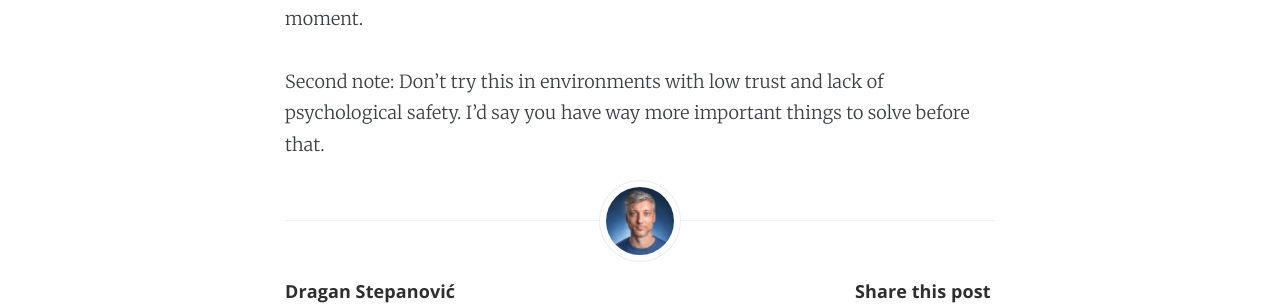
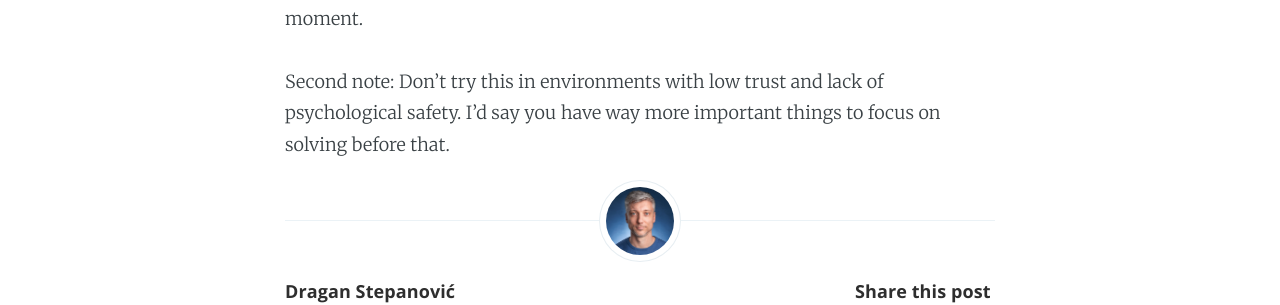
Before and after one commit to dragan-stepanovic/dragan-stepanovic.github.io, a Jekyll site: the page built from _posts/2020-06-25-no-coding-seniors.md, in a window 1280 px wide. Shown: the part 960-1265 px from the top of the page. Built offline with Jekyll 4.4.1, drawn with Linux system fonts in a browser that asks for light colours; our own code applies the rules of GitHub Pages for plain Markdown files; comment, search, counter and statistics services are not loaded.

Commit message:
Update 2020-06-25-no-coding-seniors.md

```diff
--- a/_posts/2020-06-25-no-coding-seniors.md
+++ b/_posts/2020-06-25-no-coding-seniors.md
@@ -15,4 +15,4 @@ This post gained quite some traction on [LinkedIn](https://www.linkedin.com/post
 Having some comments in mind, I'd like to note that often times (always?) assumptions that we carry with us are the reflections of our previous experiences, so if this post provokes strong emotions in you, try to reflect on that and ask what's the thing that you've perhaps experienced that provoked such a reaction in you. Forget about the post. That's the most important thing you can get at that moment.
 
 
-Second note: Don't try this in environments with low trust and lack of psychological safety. I'd say you have way more important things to solve before that.
+Second note: Don't try this in environments with low trust and lack of psychological safety. I'd say you have way more important things to focus on solving before that.
```
